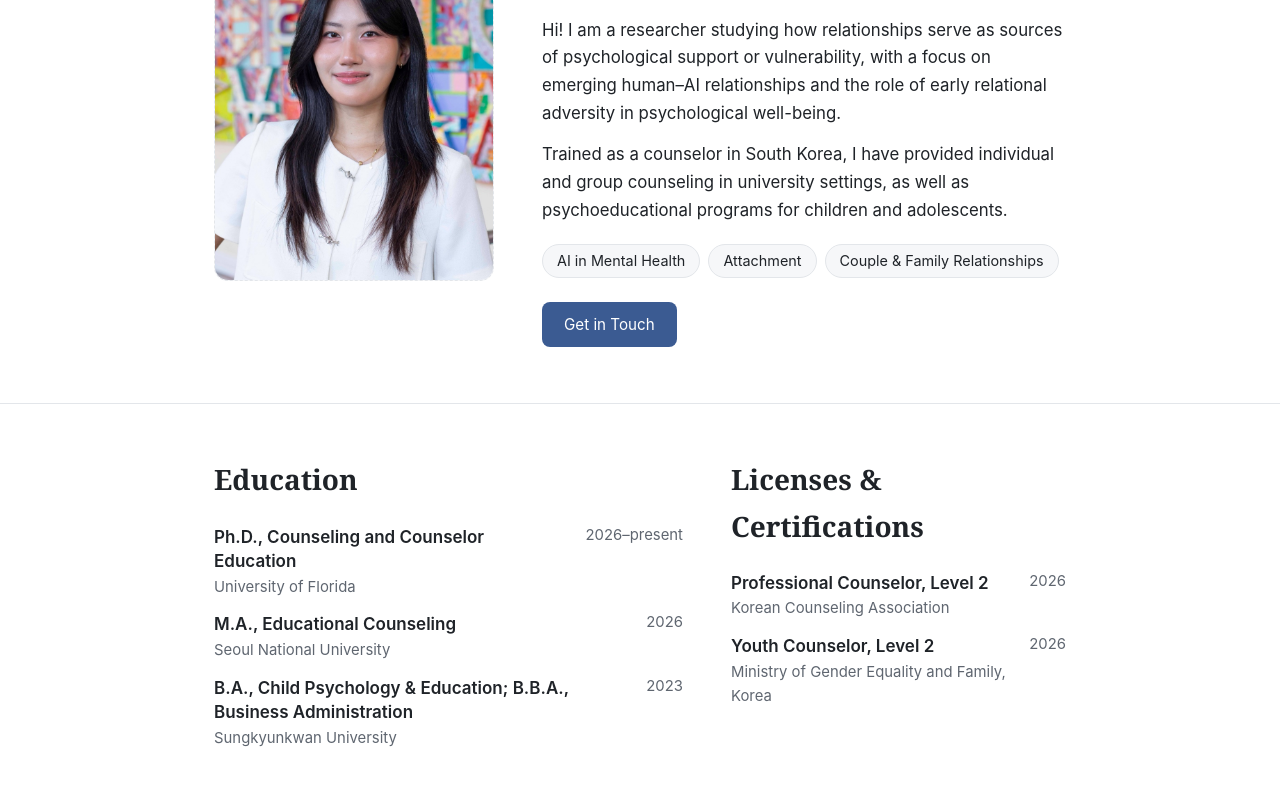
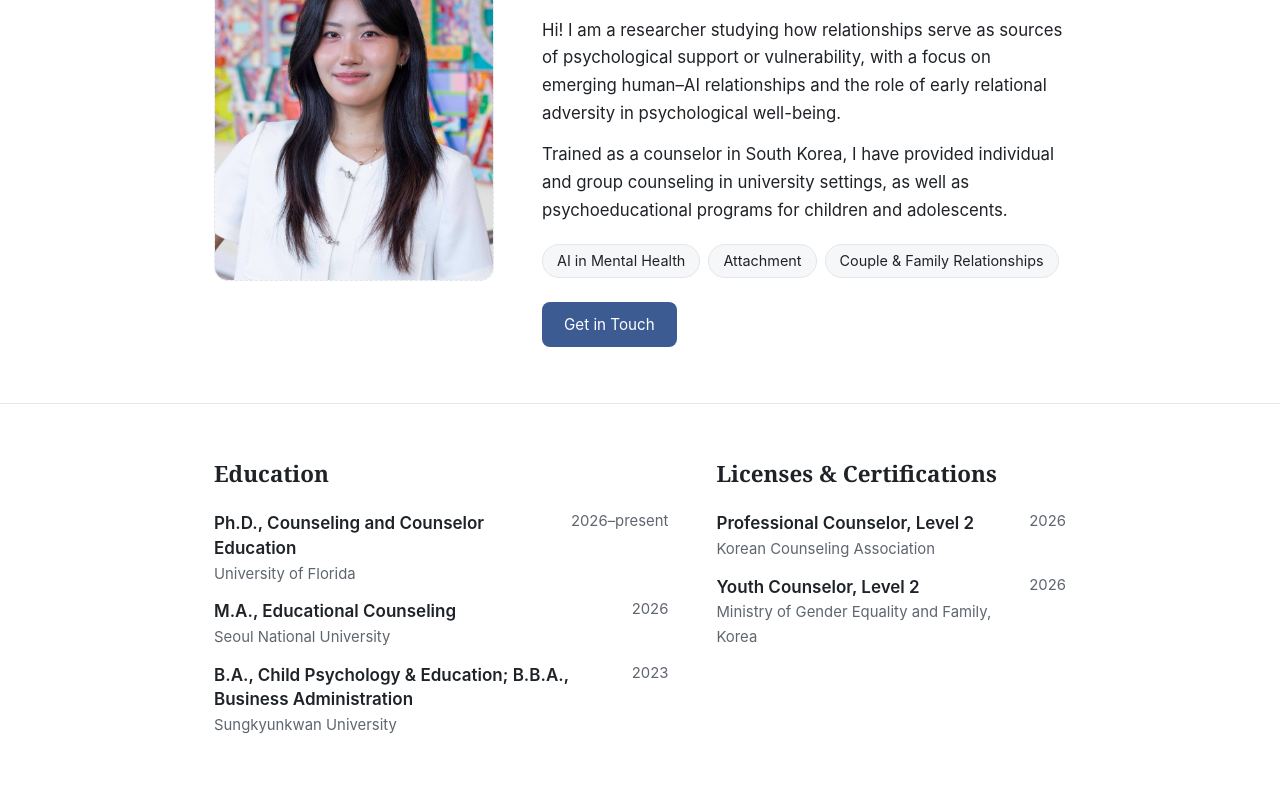
Before and after one commit to YoonJooSong/yoonjoosong.github.io, a plain HTML site: page index.html in a window 1280 px wide. Shown: the part 263-1048 px from the top of the page. Drawn offline with Linux system fonts and the light colour scheme.

Commit message:
Smaller credential headings so they fit on one line
Co-Authored-By: Claude Opus 5.5 <noreply@anthropic.com>

```diff
--- a/style.css
+++ b/style.css
@@ -37,7 +37,8 @@ nav ul a.active { color: var(--accent); font-weight: 600; background: var(--bg-s
 .headshot { width: 100%; aspect-ratio: 4 / 5; border-radius: 14px; }
 .statement { font-size: 1.05rem; margin: 0 0 14px; }
 .hero-text .tags { margin-top: 20px; }
-.cv-summary { display: grid; grid-template-columns: 1.4fr 1fr; gap: 48px; }
+.cv-summary { display: grid; grid-template-columns: 1.3fr 1fr; gap: 48px; }
+.cv-summary h2 { font-size: 1.4rem; margin-bottom: 18px; }
 .cv-summary ul { list-style: none; margin: 0; padding: 0; }
 .cv-summary li { display: flex; justify-content: space-between; gap: 16px; margin-bottom: 14px; line-height: 1.45; }
 .cv-summary li strong { display: block; font-weight: 600; }
```
